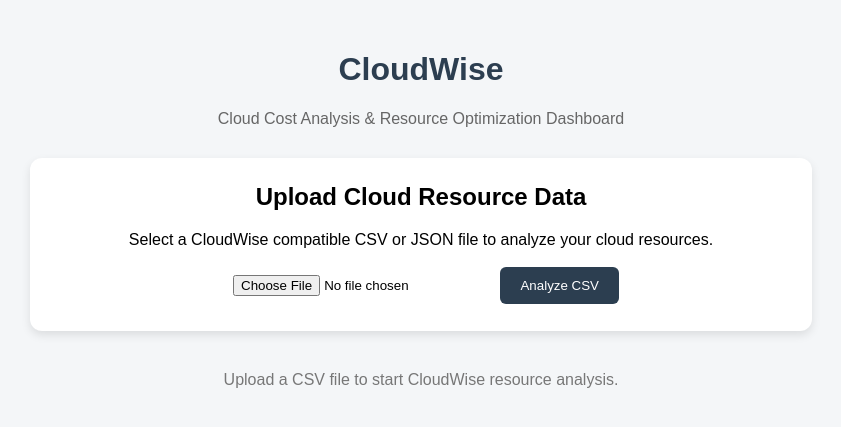
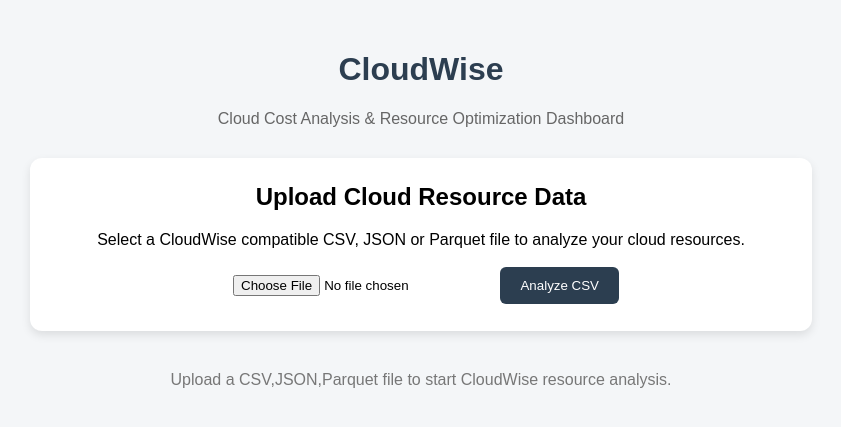
Before and after one commit to manav-jagtap/CloudWise, a Django app: page / in a window 1280 px wide. Shown: the top 427 px of the page, without its empty margins (219-1060 px from the left). Run offline with Django 5.2, Linux system fonts and the light colour scheme.

Commit message:
Added CSV JSON and Parquet file support

```diff
--- a/dashboard/templates/dashboard/home.html
+++ b/dashboard/templates/dashboard/home.html
@@ -164,7 +164,7 @@
     <h2>Upload Cloud Resource Data</h2>
 
     <p>
-        Select a CloudWise compatible CSV or JSON file
+       Select a CloudWise compatible CSV, JSON or Parquet file
         to analyze your cloud resources.
     </p>
 
@@ -178,7 +178,7 @@
         <input
             type="file"
             name="cloud_file"
-            accept=".csv,.json"
+            accept=".csv,.json,.parquet"
             required
         >
 
@@ -349,7 +349,7 @@
 
 <p class="empty-message">
 
-    Upload a CSV file to start
+    Upload a CSV,JSON,Parquet file to start
     CloudWise resource analysis.
 
 </p>
--- a/dashboard/views.py
+++ b/dashboard/views.py
@@ -25,10 +25,13 @@ def home(request):
             elif file_name.endswith(".json"):
                 data = pd.read_json(uploaded_file)
 
+            elif file_name.endswith(".parquet"):
+                data = pd.read_parquet(uploaded_file)
+
             else:
                 error_message = (
                     "Unsupported file format. "
-                    "Please upload a CSV or JSON file."
+                    "Please upload a CSV, JSON or Parquet file."
                 )
                 data = None
 
```
Also changed, not shown: 1 other file.
